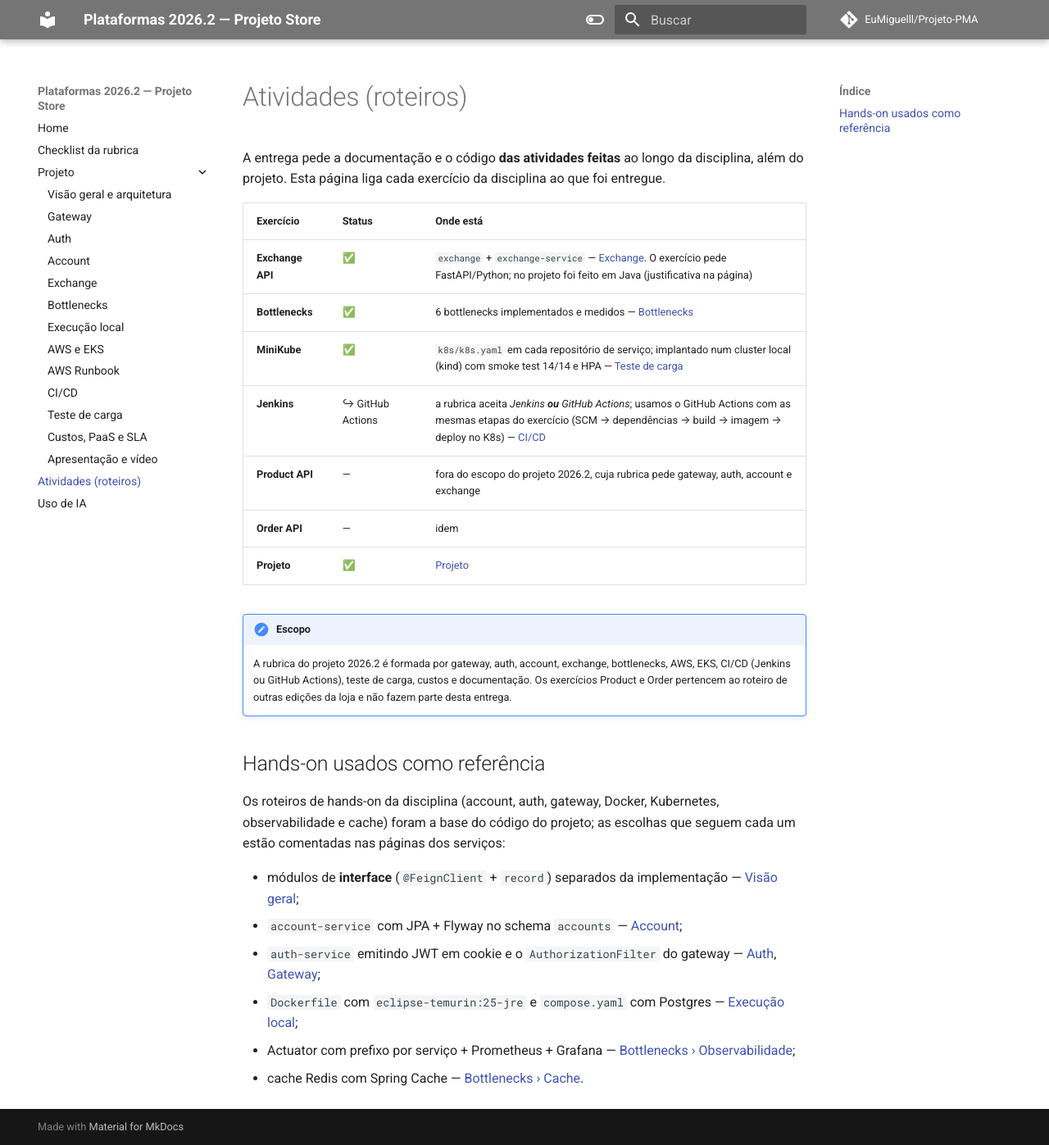
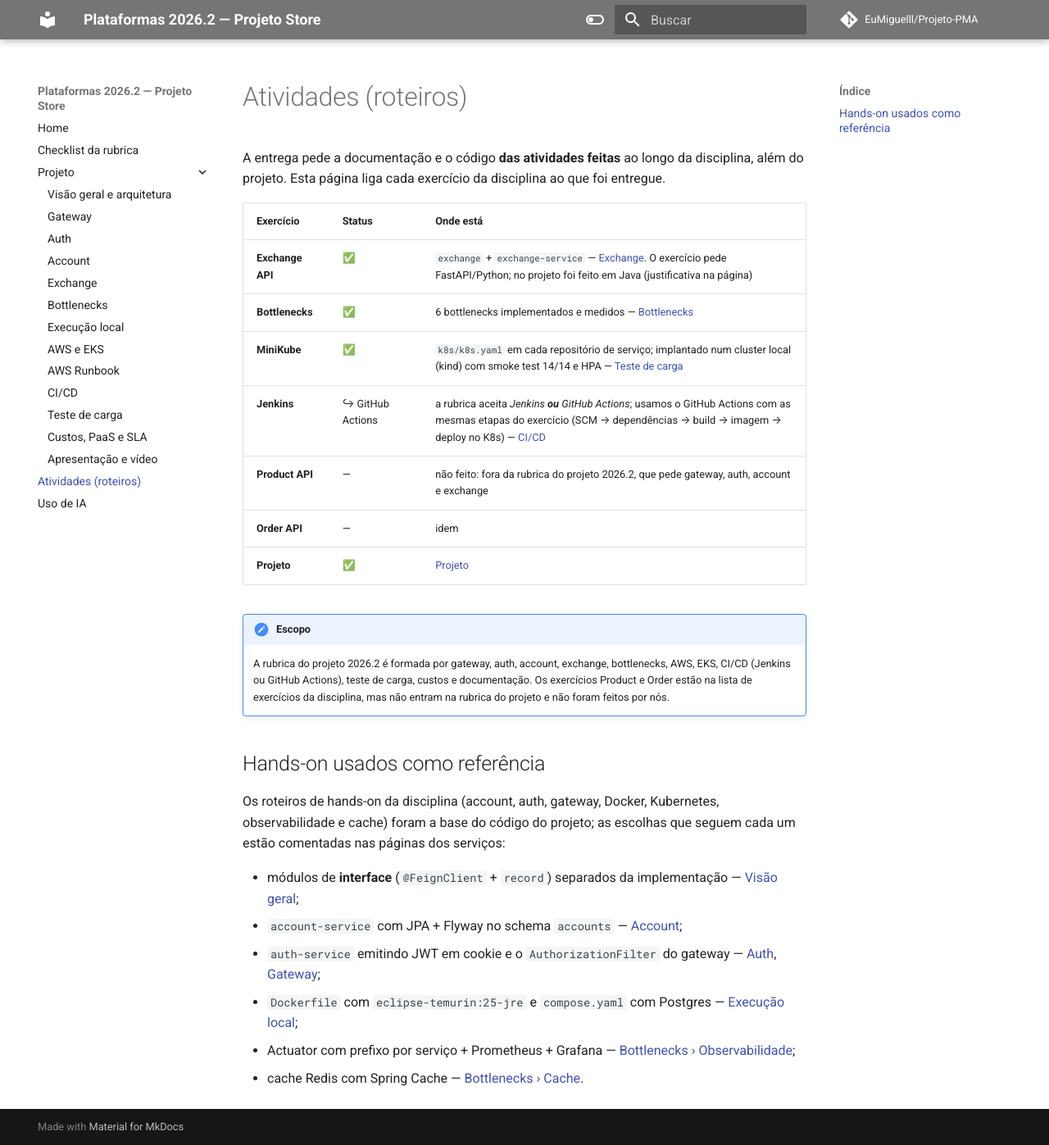
Before and after one commit to EuMiguelll/Projeto-PMA, an MkDocs documentation site: the page built from docs/atividades.md, in a window 1280 px wide and 1397 px high. Shown: the whole window at 82% size. Built offline with MkDocs 1.6.1 and Material for MkDocs 9.7.7, drawn with Linux system fonts in a browser that asks for light colours; comment, search, counter and statistics services are not loaded.

Commit message:
Atividades: corrige a nota sobre Product e Order

```diff
--- a/docs/atividades.md
+++ b/docs/atividades.md
@@ -9,14 +9,15 @@ do projeto. Esta página liga cada exercício da disciplina ao que foi entregue.
 | **Bottlenecks** | ✅ | 6 bottlenecks implementados e medidos — [Bottlenecks](projeto/bottlenecks.md) |
 | **MiniKube** | ✅ | `k8s/k8s.yaml` em cada repositório de serviço; implantado num cluster local (kind) com smoke test 14/14 e HPA — [Teste de carga](projeto/load-testing.md#resultado-no-kubernetes-local-kind) |
 | **Jenkins** | ↪︎ GitHub Actions | a rubrica aceita *Jenkins **ou** GitHub Actions*; usamos o GitHub Actions com as mesmas etapas do exercício (SCM → dependências → build → imagem → deploy no K8s) — [CI/CD](projeto/cicd.md) |
-| **Product API** | — | fora do escopo do projeto 2026.2, cuja rubrica pede gateway, auth, account e exchange |
+| **Product API** | — | não feito: fora da rubrica do projeto 2026.2, que pede gateway, auth, account e exchange |
 | **Order API** | — | idem |
 | **Projeto** | ✅ | [Projeto](projeto/index.md) |
 
 !!! note "Escopo"
     A rubrica do projeto 2026.2 é formada por gateway, auth, account, exchange, bottlenecks, AWS,
     EKS, CI/CD (Jenkins ou GitHub Actions), teste de carga, custos e documentação. Os exercícios
-    Product e Order pertencem ao roteiro de outras edições da loja e não fazem parte desta entrega.
+    Product e Order estão na lista de exercícios da disciplina, mas não entram na rubrica do projeto
+    e não foram feitos por nós.
 
 ## Hands-on usados como referência
 
```
